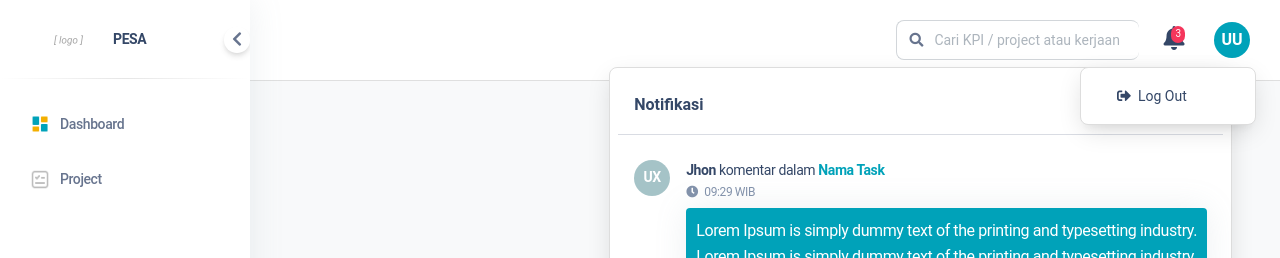
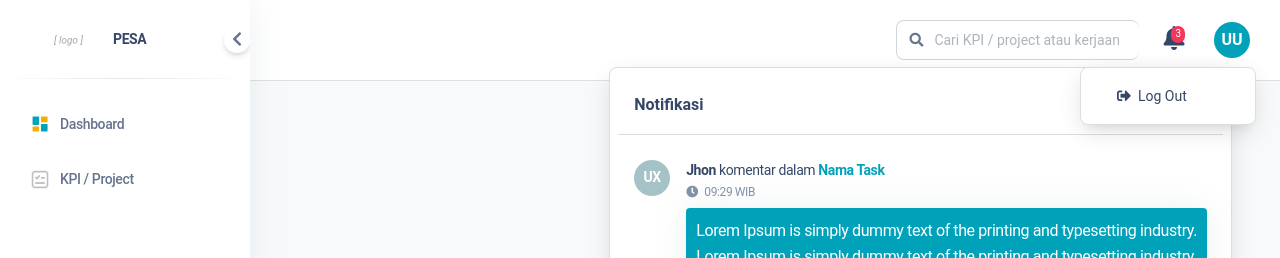
Before and after one commit to melanaumi/pesa-pln, a Vue app: page /virtual-reality in a window 1280 px wide. Shown: the top 258 px of the page. Built offline with nearby package versions, Linux system fonts and the light colour scheme.

Commit message:
ubah text nav

```diff
--- a/src/examples/Sidenav/SidenavList.vue
+++ b/src/examples/Sidenav/SidenavList.vue
@@ -20,7 +20,7 @@
         <sidenav-item
           url="/project"
           :class="getRoute() === 'project' ? 'active' : ''"
-          :navText="'Project'"
+          :navText="'KPI / Project'"
         >
           <template v-slot:icon>
             <img
```
